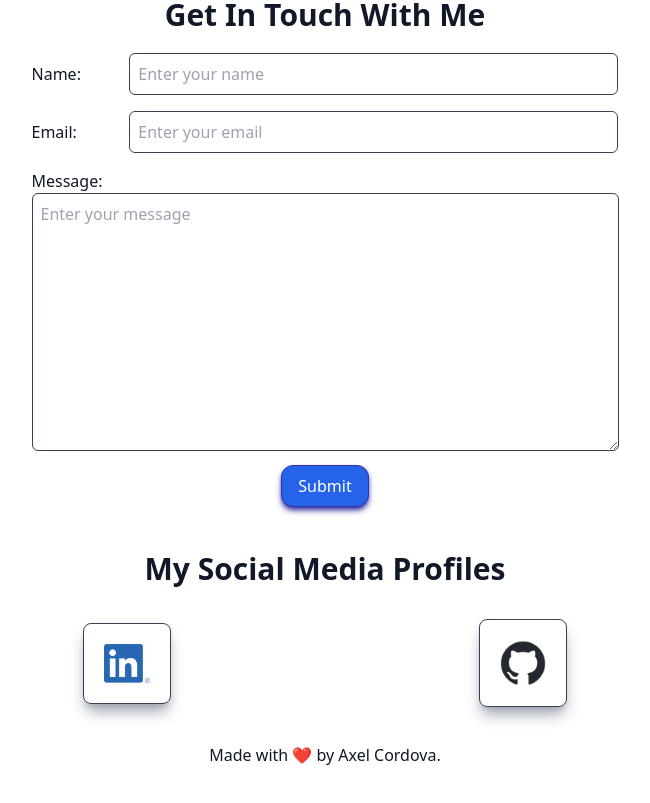
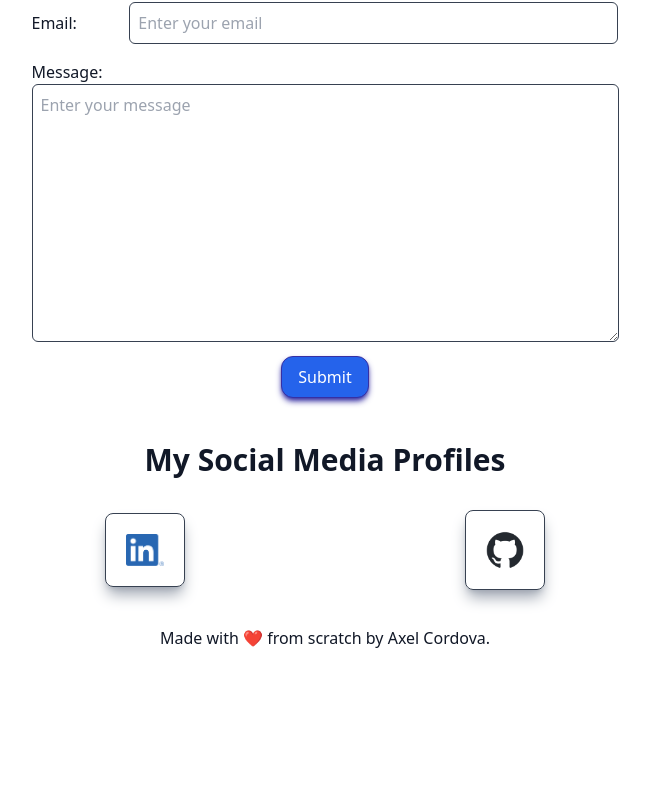
Before and after one commit to axelsomerseth/portfolio, a React (Create React App) app: page / in a window 1280 px wide. Shown: the part 1784-2587 px from the top of the page, without its empty margins (315-965 px from the left). After the commit the page ends 2490 px from the top, so only its background shows below. Built offline with nearby package versions, Linux system fonts and the light colour scheme.

Commit message:
footer updated

```diff
--- a/src/App.tsx
+++ b/src/App.tsx
@@ -20,7 +20,7 @@ const App: React.FC<{}> = () => {
   return (
     <LanguageContext.Provider value={language}>
       <Navbar />
-      <main className="w-full flex flex-col items-center p-1">
+      <main className="w-full flex flex-col items-center lg:pl-16 lg:pr-16 pl-2 pr-2">
         <div className="flex-initial">
           <Hero />
         </div>
--- a/src/components/Footer.tsx
+++ b/src/components/Footer.tsx
@@ -4,7 +4,7 @@ const Footer: React.FC<{}> = () => {
   return (
     <footer className="flex flex-row justify-center items-center w-full">
       <div className="flex-initial">
-        <span>Made with ❤️ by Axel Cordova.</span>
+        <span>Made with ❤️ from scratch by Axel Cordova.</span>
       </div>
     </footer>
   );
--- a/src/components/Hero.tsx
+++ b/src/components/Hero.tsx
@@ -14,6 +14,7 @@ const Hero: React.FC<{}> = () => {
         <img src={WorkingFromAnywhere} alt="" className="w-full lg:w-10/12" />
       </div>
       <div className="flex-initial lg:w-5/12">
+        {/* TODO: fix the responsiveness of the about me subsection */}
         <div className="flex w-full h-full justify-center items-center">
           <div className="flex-initial w-full h-full lg:w-3/5 lg:h-2/5 p-5 rounded-lg border border-gray-500 shadow-lg shadow-slate-500">
             <div className="text-center">
```
